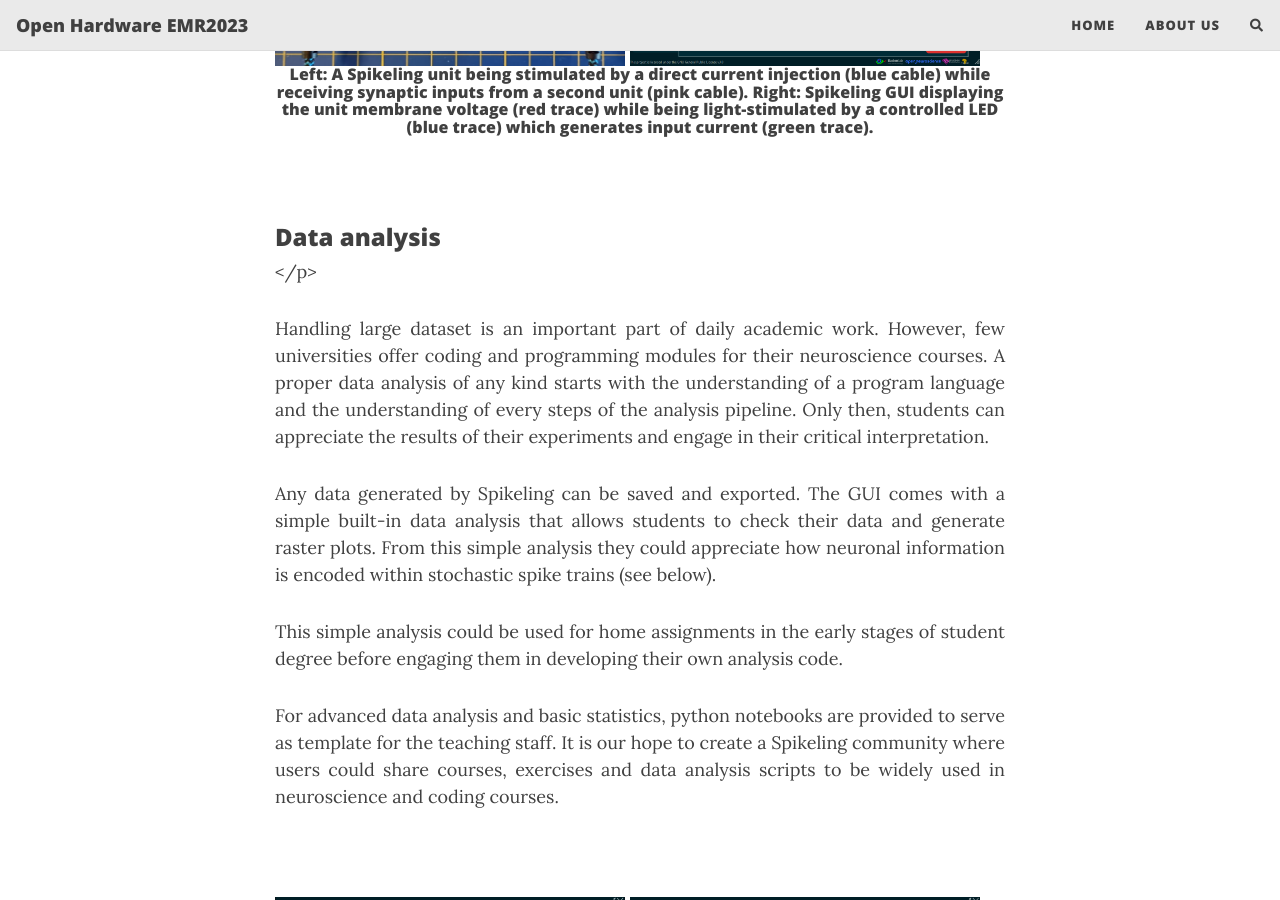
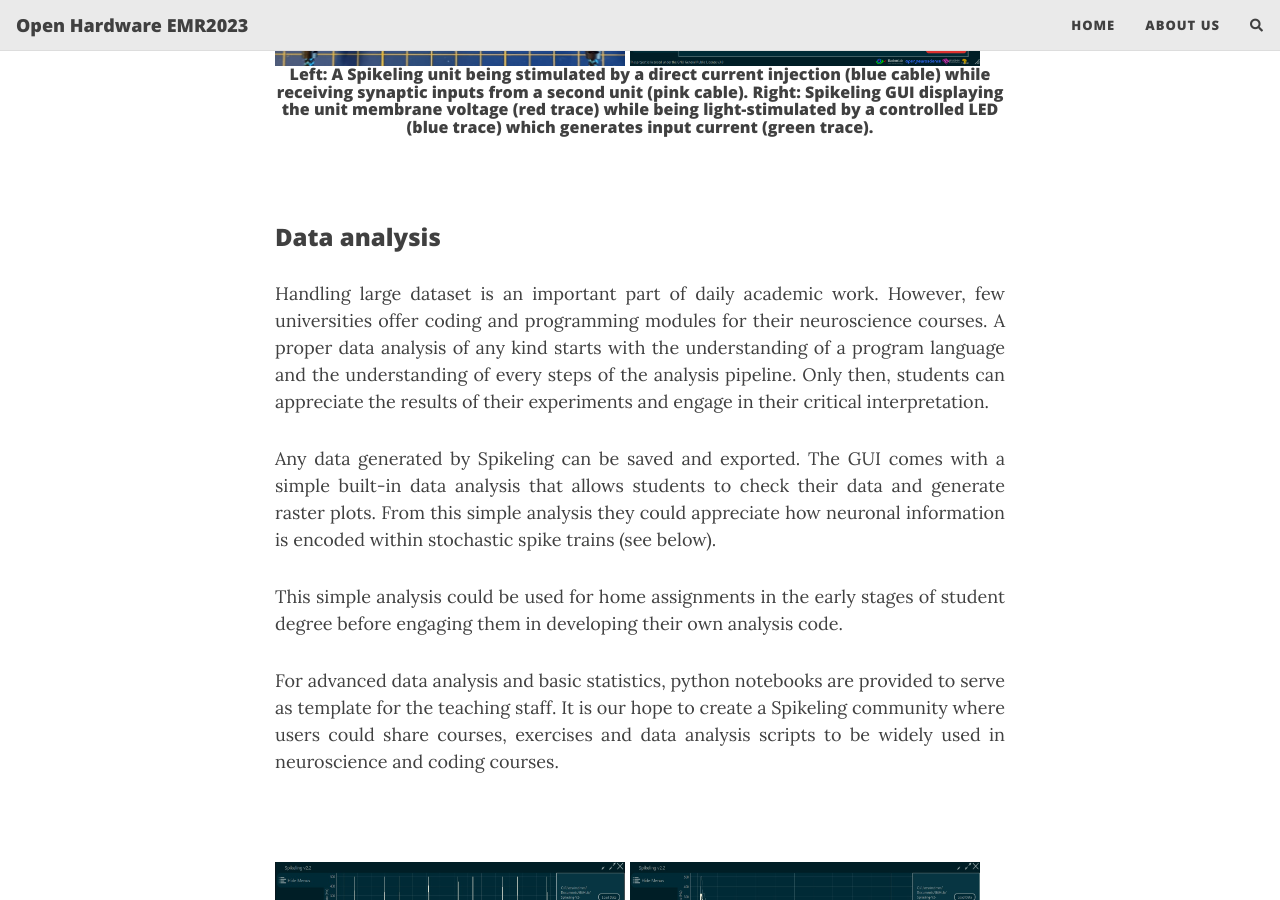
Before and after one commit to open-neuroscience/ERM2023, a Jekyll site: the page built from index.markdown, in a window 1280 px wide and 900 px high, scrolled down 5951 px. Built offline with Jekyll 4.4.1, drawn with Linux system fonts in a browser that asks for light colours; nearby versions of some CDN libraries; comment, search, counter and statistics services are not loaded.

Commit message:
Update index.markdown

```diff
--- a/index.markdown
+++ b/index.markdown
@@ -197,7 +197,7 @@ Each Spikeling unit possesses one “axonal” output and two “dendritic” in
 <br>
 
 <div>
-<h3 align="left"> Data analysis</h3></p>
+<h3 align="left"> Data analysis</h3>
 
 <p style='text-align: justify;'>
 Handling large dataset is an important part of daily academic work. However, few universities offer coding and programming modules for their neuroscience courses. A proper data analysis of any kind starts with the understanding of a program language and the understanding of every steps of the analysis pipeline. Only then, students can appreciate the results of their experiments and engage in their critical interpretation.
```
